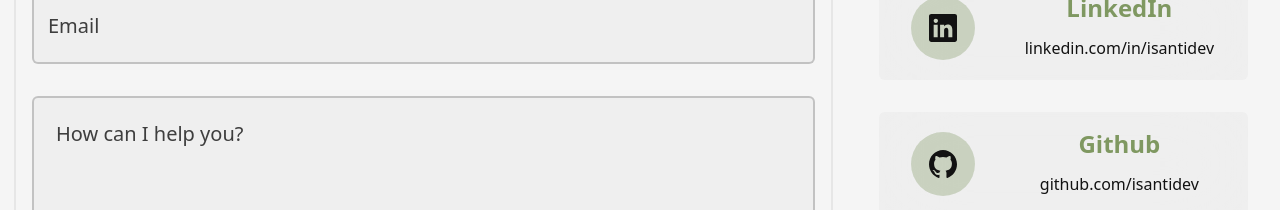
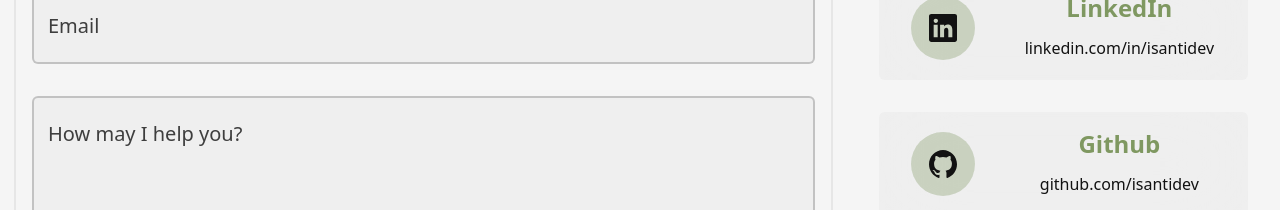
Before and after one commit to isantidev/my-portfolio, a React (Vite) app: page / in a window 1280 px wide. Shown: the part 2940-3150 px from the top of the page. Built offline with nearby package versions, Linux system fonts and the light colour scheme.

Commit message:
feat: migrate Contact component to manage language toggle

```diff
--- a/src/components/layout/Contact.jsx
+++ b/src/components/layout/Contact.jsx
@@ -1,10 +1,13 @@
 import { IoCall } from "react-icons/io5";
 import { lazy, Suspense } from "react";
+import { useLanguage } from "@context/LanguageContext";
 
 const ContactForm = lazy(() => import("@ui/ContactForm.jsx"));
 const AsideInfo = lazy(() => import("@ui/AsideInfo.jsx"));
 
 const Contact = () => {
+    const { t } = useLanguage();
+
     return (
         <section
             id="Contact"
@@ -14,7 +17,7 @@ const Contact = () => {
                 <span className="w-8 h-full p-1 *:w-full flex justify-center">
                     <IoCall className="my-auto size-full" />
                 </span>
-                <h2>Contact</h2>
+                <h2>{t("contact.title")}</h2>
             </header>
             <Suspense fallback={null}>
                 <ContactForm />
--- a/src/components/ui/AsideInfo.jsx
+++ b/src/components/ui/AsideInfo.jsx
@@ -1,4 +1,5 @@
 import { useState } from "react";
+import { useLanguage } from "@context/LanguageContext";
 import {
     IoCopyOutline,
     IoMailOpenOutline,
@@ -32,6 +33,7 @@ const socialMedia = [
 
 const Contact = ({ social }) => {
     const [isCopied, setIsCopied] = useState(false);
+    const { t } = useLanguage();
 
     const handleClick = async () => {
         if (social.copy) {
@@ -66,7 +68,7 @@ const Contact = ({ social }) => {
                 {social.name}
             </p>
             <small className="hidden lg:block text-[16px] font-medium pointer-events-none">
-                {isCopied ? "Copied to clipboard!" : social.content}
+                {isCopied ? t("contact.content.info.copy") : social.content}
             </small>
         </li>
     );
--- a/src/components/ui/ContactForm.jsx
+++ b/src/components/ui/ContactForm.jsx
@@ -1,9 +1,12 @@
 import { useState, lazy, Suspense } from "react";
+import { useLanguage } from "@context/LanguageContext";
 
 const FloatingInput = lazy(() => import("@ui/FloatingInput"));
 const FloatingTextarea = lazy(() => import("@ui/FloatingTextarea"));
 
 const ContactForm = () => {
+    const { t } = useLanguage();
+
     const [formData, setFormData] = useState({
         name: "",
         email: "",
@@ -44,14 +47,14 @@ const ContactForm = () => {
         >
             <Suspense fallback={null}>
                 <FloatingInput
-                    label="Name"
+                    label={t("contact.content.form.inputText")}
                     name="name"
                     value={formData.name}
                     onChange={handleChange}
                 />
 
                 <FloatingInput
-                    label="Email"
+                    label={t("contact.content.form.inputEmail")}
                     type="email"
                     name="email"
                     value={formData.email}
@@ -59,7 +62,7 @@ const ContactForm = () => {
                 />
 
                 <FloatingTextarea
-                    label="How can I help you?"
+                    label={t("contact.content.form.inputTextarea")}
                     name="message"
                     value={formData.message}
                     onChange={handleChange}
@@ -70,7 +73,7 @@ const ContactForm = () => {
                 type="submit"
                 className="mx-auto px-4 py-2 mt-4 text-lg text-custom-bg font-medium md:px-6 md:py-3 rounded-lg bg-custom-accent  hover:scale-110 hover:-translate-y-2 focus:bg-custom-accent/80 focus:scale-90"
             >
-                Let's get in contact
+                {t("contact.callToAction")}
             </button>
 
             {status === "sending" && <p>Enviando...</p>}
--- a/src/components/ui/FloatingTextarea.jsx
+++ b/src/components/ui/FloatingTextarea.jsx
@@ -23,7 +23,7 @@ const FloatingTextarea = ({ label, name, value, onChange, maxRows = 8 }) => {
             <label
                 htmlFor={`textarea-${name}`}
                 className={`
-                    absolute left-4 px-2
+                    absolute left-2 px-2
                     font-medium
                     pointer-events-none
                     transition-all duration-300 ease-out
--- a/src/locales/en.js
+++ b/src/locales/en.js
@@ -61,4 +61,18 @@ export default {
             },
         },
     },
+    contact: {
+        title: "Contact",
+        content: {
+            form: {
+                inputText: "Name",
+                inputEmail: "Email",
+                inputTextarea: "How may I help you?",
+            },
+            info: {
+                copy: "Copied to clipboard!",
+            },
+        },
+        callToAction: "Let's get in contact",
+    },
 };
--- a/src/locales/es.js
+++ b/src/locales/es.js
@@ -61,4 +61,18 @@ export default {
             },
         },
     },
+    contact: {
+        title: "Contacto",
+        content: {
+            form: {
+                inputText: "Nombre",
+                inputEmail: "Correo",
+                inputTextarea: "¿Cómo puedo ser de ayuda?",
+            },
+            info: {
+                copy: "Copiado en el portapapeles",
+            },
+        },
+        callToAction: "Entremos en contacto",
+    },
 };
```
